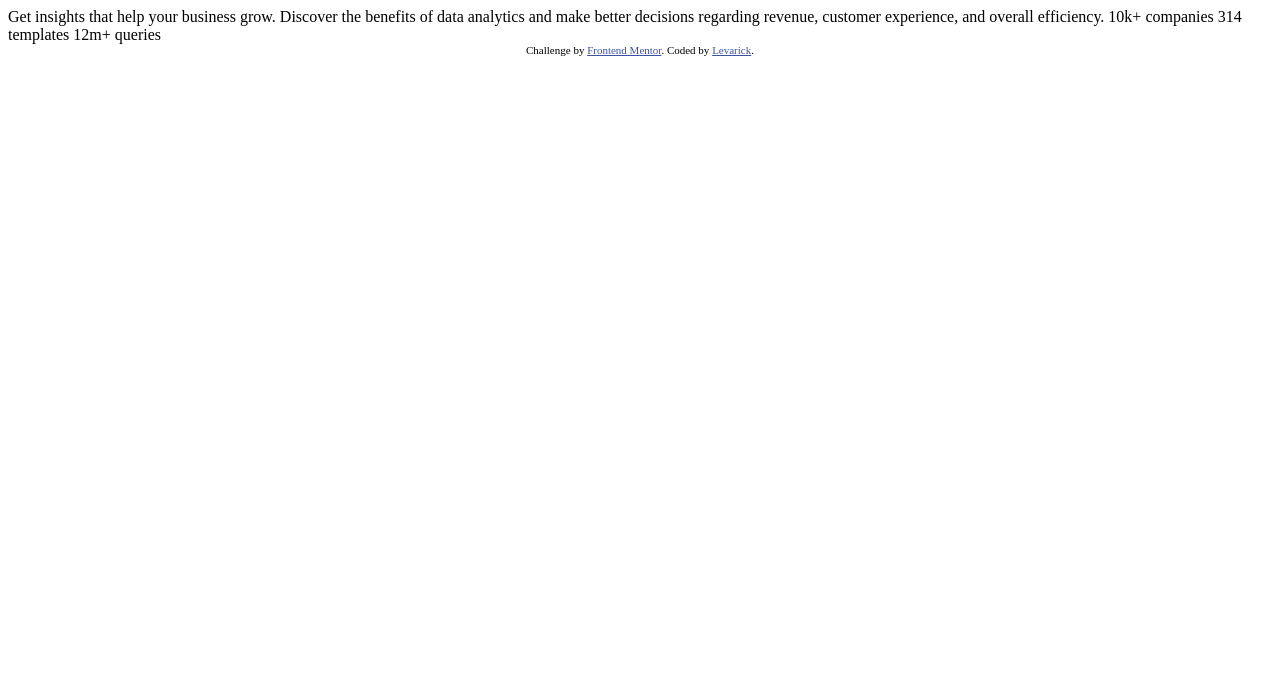
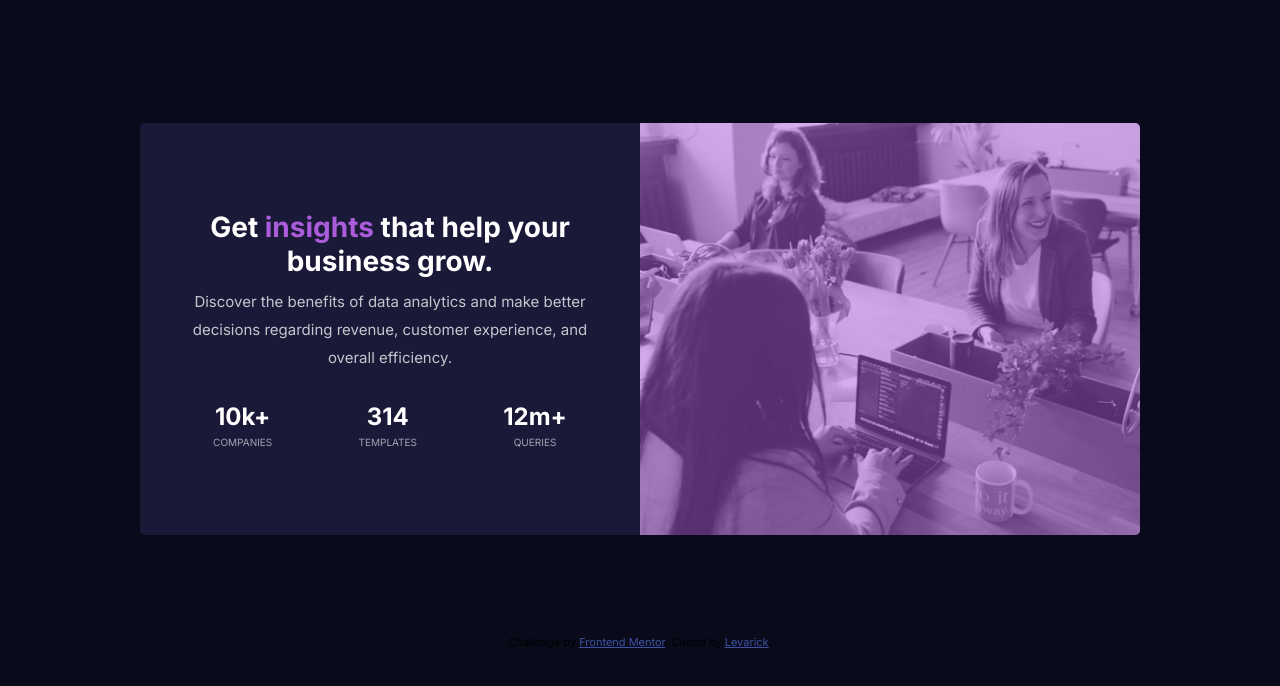
Before and after one commit to Levarick/stats-viewcard, a plain HTML site: page index.html in a window 1280 px wide. Drawn offline with Linux system fonts and the light colour scheme.

Commit message:
project finished v1

```diff
--- a/index.html
+++ b/index.html
@@ -1,33 +1,47 @@
 <!DOCTYPE html>
-<html lang="en">
+<html lang="mx">
 <head>
   <meta charset="UTF-8">
-  <meta name="viewport" content="width=device-width, initial-scale=1.0"> <!-- displays site properly based on user's device -->
-
+  <meta name="viewport" content="width=device-width, initial-scale=1.0">
   <link rel="icon" type="image/png" sizes="32x32" href="./images/favicon-32x32.png">
-
+  <link rel="preconnect" href="https://fonts.googleapis.com">
+  <link rel="preconnect" href="https://fonts.gstatic.com" crossorigin>
+  <link href="https://fonts.googleapis.com/css2?family=Inter:wght@400;700&family=Lexend+Deca&display=swap" rel="stylesheet">
+  <link rel="stylesheet" href="./styles/css/style.css">
   <title>Frontend Mentor | Stats preview card component</title>
-
-  <!-- Feel free to remove these styles or customise in your own stylesheet 👍 -->
-  <style>
-    .attribution { font-size: 11px; text-align: center; }
-    .attribution a { color: hsl(228, 45%, 44%); }
-  </style>
 </head>
 <body>
-
-  Get insights that help your business grow.
-
-  Discover the benefits of data analytics and make better decisions regarding revenue, customer
-  experience, and overall efficiency.
-
-  10k+ companies
-  314 templates
-  12m+ queries
-
-  <div class="attribution">
+  <main>
+    <section class="title">
+      <div>
+        <h1>Get <span>insights</span> that help your business grow.</h1>
+        <p>Discover the benefits of data analytics and make better decisions regarding revenue, customer experience, and overall efficiency.</p>
+      </div>
+      <div class="stats__container">
+        <div class="stats">
+          <h2>10k+</h2>
+          <p>companies</p>
+        </div>
+        <div class="stats">
+          <h2>314</h2>
+          <p>templates</p>
+        </div>
+        <div class="stats">
+          <h2>12m+</h2>
+          <p>queries</p>
+        </div>
+      </div>
+    </section>
+    <section class="image">
+      <img srcset="./images/image-header-mobile.jpg 480w, ./images/image-header-desktop.jpg 446w"
+      sizes="(max-width: 600px) 480px,
+      (max-width: 1440px) 446px,
+     800px" src="./images/image-header-desktop.jpg" alt="">
+    </section>
+  </main>
+  <footer class="attribution">
     Challenge by <a href="https://www.frontendmentor.io?ref=challenge" target="_blank">Frontend Mentor</a>.
     Coded by <a href="#">Levarick</a>.
-  </div>
+  </footer>
 </body>
 </html>
--- /dev/null
+++ b/styles/css/style.css
@@ -0,0 +1,145 @@
+* {
+  margin: 0;
+  padding: 0;
+  -webkit-box-sizing: border-box;
+          box-sizing: border-box;
+}
+
+html {
+  font-size: 62.5%;
+}
+
+body {
+  font-size: 1.6rem;
+  padding: 22.5px;
+  font-family: "Inter", sans-serif;
+  background-color: #090b1a;
+}
+
+span {
+  color: #aa5cdb;
+}
+
+p {
+  font-weight: 400;
+  font-size: 1rem;
+}
+
+main {
+  max-width: 456px;
+  margin: 0 auto;
+  margin-top: 100px;
+  overflow: hidden;
+  border-radius: 5px;
+  background-color: #1b1938;
+  color: white;
+  display: -ms-grid;
+  display: grid;
+  -webkit-box-align: center;
+      -ms-flex-align: center;
+          align-items: center;
+  -ms-grid-columns: auto;
+  grid-template-columns: auto;
+      grid-template-areas: "image" "text";
+}
+
+.title {
+  -ms-grid-row: 2;
+  -ms-grid-column: 1;
+  height: -webkit-fit-content;
+  height: -moz-fit-content;
+  height: fit-content;
+  padding: 40px 30px;
+  grid-area: text;
+  text-align: center;
+}
+
+h1 {
+  font-size: 2.8rem;
+}
+
+.title > div > p {
+  line-height: 2.8rem;
+  font-size: 1.5rem;
+  margin-top: 10px;
+  color: rgba(255, 255, 255, 0.75);
+}
+
+.stats p {
+  text-transform: uppercase;
+  margin-top: 5px;
+  color: rgba(255, 255, 255, 0.6);
+}
+
+.stats__container {
+  display: -webkit-box;
+  display: -ms-flexbox;
+  display: flex;
+  -webkit-box-orient: vertical;
+  -webkit-box-direction: normal;
+      -ms-flex-direction: column;
+          flex-direction: column;
+  margin-top: 30px;
+  -webkit-box-pack: justify;
+      -ms-flex-pack: justify;
+          justify-content: space-between;
+  height: 200px;
+}
+
+.image {
+  -ms-grid-row: 1;
+  -ms-grid-column: 1;
+  display: -webkit-box;
+  display: -ms-flexbox;
+  display: flex;
+  background-color: #aa5cdb;
+  grid-area: image;
+}
+
+img {
+  opacity: 0.5;
+  width: 100%;
+}
+
+.attribution {
+  margin-top: 100px;
+  font-size: 11px;
+  text-align: center;
+}
+
+.attribution a {
+  color: #3e52a3;
+}
+
+@media (min-width: 924px) {
+  body {
+    height: 100vh;
+  }
+
+  main {
+    max-width: 1000px;
+    -ms-grid-columns: 1fr 1fr;
+    grid-template-columns: 1fr 1fr;
+        grid-template-areas: "text image";
+  }
+
+  .stats__container {
+    -webkit-box-orient: horizontal;
+    -webkit-box-direction: normal;
+        -ms-flex-direction: row;
+            flex-direction: row;
+    -ms-flex-pack: distribute;
+        justify-content: space-around;
+    height: auto;
+  }
+
+  .title {
+    -ms-grid-row: 1;
+    -ms-grid-column: 1;
+  }
+
+  .image {
+    -ms-grid-row: 1;
+    -ms-grid-column: 2;
+  }
+}
```
Also changed, not shown: design/desktop-design.jpg (deleted), design/desktop-preview.jpg (deleted), design/mobile-design.jpg (deleted), 1 other file.
